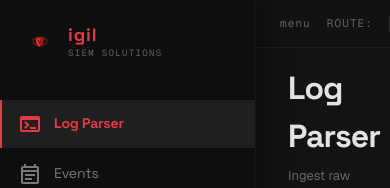
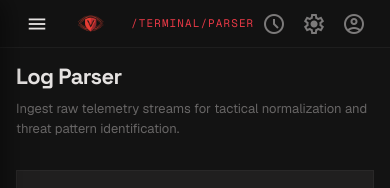
Before and after one commit to project-vigil-knighthacks/vigil, a Next.js app in the folder frontend/: page / in a window 390 px wide. Shown: the top 188 px of the page. Built offline with nearby package versions, Linux system fonts and the light colour scheme; no server answers.

Commit message:
Didn't change fix

```diff
--- a/frontend/app/components/Sidebar.tsx
+++ b/frontend/app/components/Sidebar.tsx
@@ -57,8 +57,8 @@ export function Sidebar() {
           <Image
             src="/images/logo.png"
             alt="Vigil"
-            width={108}
-            height={108}
+            width={128}
+            height={128}
             className={styles.logoImage}
             priority
           />
@@ -111,6 +111,18 @@ export function Sidebar() {
             {mobileOpen ? 'close' : 'menu'}
           </button>
 
+          {/* Logo — mobile only */}
+          <div className={styles.topBarLogo}>
+            <Image
+              src="/images/logo.png"
+              alt="Vigil"
+              width={48}
+              height={48}
+              className={styles.topBarLogoImg}
+              priority
+            />
+          </div>
+
           {/* Route breadcrumb — desktop only */}
           <span className={styles.topBarBreadcrumb}>Route:</span>
           <span className={styles.topBarDivider} />
--- a/frontend/app/siem.module.css
+++ b/frontend/app/siem.module.css
@@ -36,13 +36,13 @@
 }
 
 @keyframes marchingAnts {
-  /* Each border only moves along its own axis:
-     1 = top    → march right  (+X)
-     2 = bottom → march left   (-X), Y stays at 100%
-     3 = left   → march down   (+Y), X stays at 0
-     4 = right  → march up     (-Y), X stays at 100%  */
-  0%   { background-position: 0 0,     0 100%,   0 0,    100% 0; }
-  100% { background-position: 20px 0, -20px 100%, 0 20px, 100% -20px; }
+  /* tile size = 15px — movement must equal tile size for seamless loop
+     top    → left   (-X)
+     bottom → right  (+X), Y locked at 100%
+     left   → down   (+Y), X locked at 0
+     right  → up     (-Y), X locked at 100% */
+  0%   { background-position: 0 0,      0 100%,   0 0,     100% 0; }
+  100% { background-position: -15px 0, 15px 100%, 0 15px,  100% -15px; }
 }
 
 @keyframes barGrow {
@@ -82,6 +82,23 @@
   z-index: 40;
   font-family: var(--font-space-grotesk, 'Space Grotesk'), sans-serif;
   letter-spacing: -0.01em;
+  transition: transform 0.25s cubic-bezier(0.4, 0, 0.2, 1);
+}
+
+/* Mobile drawer — open state */
+.sidebarOpen {
+  transform: translateX(0) !important;
+  pointer-events: auto !important;
+}
+
+/* Mobile overlay backdrop */
+.overlay {
+  position: fixed;
+  inset: 0;
+  background-color: rgba(0, 0, 0, 0.65);
+  z-index: 39;
+  backdrop-filter: blur(2px);
+  -webkit-backdrop-filter: blur(2px);
 }
 
 .logoWrapper {
@@ -92,10 +109,12 @@
 }
 
 .logoImage {
-  width: 32px;
-  height: 32px;
+  width: 128px;
+  height: 128px;
   object-fit: contain;
   flex-shrink: 0;
+  mix-blend-mode: screen;
+  margin-right: -52px; /* extends into text area so text overlays logo */
 }
 
 .logoMark {
@@ -115,6 +134,9 @@
   display: flex;
   flex-direction: column;
   gap: 0.1rem;
+  position: relative;
+  z-index: 1;
+  margin-left: 0.5rem;
 }
 
 .logoText {
@@ -123,15 +145,18 @@
   color: #e63946;
   letter-spacing: 0.05em;
   line-height: 1.2;
+  text-shadow: 0 1px 6px rgba(0, 0, 0, 0.9);
+  margin-top: 1rem;
 }
 
 .logoSubtext {
   font-size: 0.5625rem;
-  color: rgba(229, 226, 225, 0.4);
+  color: rgba(229, 226, 225, 0.5);
   text-transform: uppercase;
   letter-spacing: 0.15em;
   line-height: 1.4;
   font-family: var(--font-geist-mono, monospace);
+  text-shadow: 0 1px 6px rgba(0, 0, 0, 0.9);
 }
 
 .nav {
@@ -296,6 +321,53 @@
 
 .topBarIconBtn:hover {
   color: #e5e2e1;
+}
+
+/* Hamburger toggle — hidden on desktop, shown on mobile via media query */
+.hamburger {
+  display: none;
+  background: none;
+  border: none;
+  color: #e5e2e1;
+  cursor: pointer;
+  padding: 0.125rem;
+  font-family: 'Material Symbols Outlined';
+  font-variation-settings: 'FILL' 0, 'wght' 400, 'GRAD' 0, 'opsz' 24;
+  font-size: 1.375rem;
+  line-height: 1;
+  flex-shrink: 0;
+  transition: color 0.2s;
+}
+
+.hamburger:hover {
+  color: #e63946;
+}
+
+.topBarBreadcrumb {
+  color: rgba(229, 226, 225, 0.4);
+}
+
+/* Logo in top bar — hidden on desktop, shown on mobile */
+.topBarLogo {
+  display: none;
+  align-items: center;
+  gap: 0.4rem;
+  text-decoration: none;
+}
+
+.topBarLogoImg {
+  width: 48px;
+  height: 48px;
+  object-fit: contain;
+  mix-blend-mode: screen;
+}
+
+.topBarLogoText {
+  font-family: var(--font-space-grotesk, 'Space Grotesk'), sans-serif;
+  font-size: 1rem;
+  font-weight: 700;
+  color: #e63946;
+  letter-spacing: 0.05em;
 }
 
 /* Main content */
@@ -1315,3 +1387,76 @@
   font-size: 0.75rem;
   color: rgba(229, 226, 225, 0.5);
 }
+
+/* ============================================================
+   Responsive — Mobile & Tablet
+   ============================================================ */
+
+@media (max-width: 768px) {
+  /* Sidebar hidden off-screen; pointer-events off so topbar is clickable */
+  .sidebar {
+    transform: translateX(-256px);
+    pointer-events: none;
+  }
+
+  /* Hamburger visible on mobile */
+  .hamburger {
+    display: flex;
+    align-items: center;
+    justify-content: center;
+  }
+
+  /* Top bar spans full width on mobile */
+  .topBar {
+    left: 0;
+  }
+
+  /* Hide desktop breadcrumb on mobile */
+  .topBarBreadcrumb,
+  .topBarDivider {
+    display: none;
+  }
+
+  /* Show logo in top bar on mobile */
+  .topBarLogo {
+    display: flex;
+  }
+
+  /* Main content: full width */
+  .main {
+    margin-left: 0;
+    padding: 1rem;
+    padding-top: 3.75rem;
+  }
+
+  /* Single-column stat cards */
+  .statCards {
+    grid-template-columns: 1fr;
+  }
+
+  /* Single-column health grid */
+  .healthGrid {
+    grid-template-columns: 1fr;
+  }
+
+  /* Slightly smaller page title */
+  .pageTitle {
+    font-size: 1.375rem;
+  }
+
+  /* Shorter log table on mobile */
+  .logTableContainer {
+    max-height: 280px;
+  }
+}
+
+@media (min-width: 769px) and (max-width: 1024px) {
+  /* Two-column grids on tablet */
+  .statCards {
+    grid-template-columns: repeat(2, 1fr);
+  }
+
+  .healthGrid {
+    grid-template-columns: repeat(2, 1fr);
+  }
+}
```
